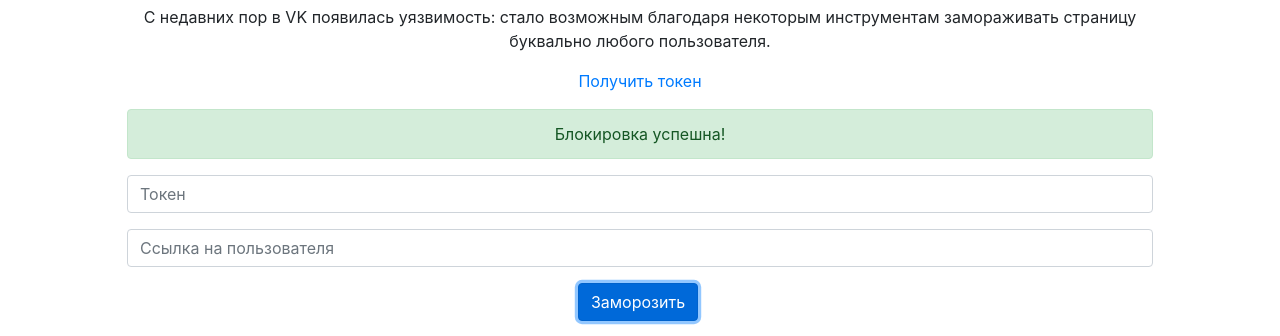
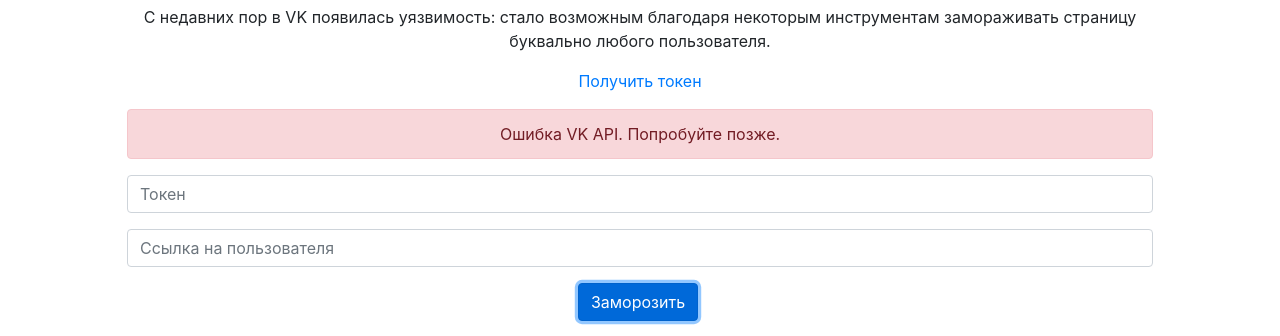
Before and after one commit to vuchaev2015/vkban, a plain HTML site: page index.html in a window 1280 px wide. Both pictures are taken after a click on the button "Заморозить". Shown: the part 206-542 px from the top of the page. Drawn offline with nearby package versions, Linux system fonts and the light colour scheme; no server answers.

Commit message:
Update index.html

```diff
--- a/index.html
+++ b/index.html
@@ -41,10 +41,10 @@
 
 			setTimeout(function(){
 				let el = document.createElement('div');
-				//el.className = 'alert alert-danger';
-				el.className = 'alert alert-success';
-				//el.innerHTML = 'Ошибка VK API. Попробуйте позже.';
-				el.innerHTML = 'Блокировка успешна!';
+				el.className = 'alert alert-danger';
+				//.className = 'alert alert-success';
+				el.innerHTML = 'Ошибка VK API. Попробуйте позже.';
+				//el.innerHTML = 'Блокировка успешна!';
 				document.getElementById('error').append(el);
 			}, 750);
 		}
```
